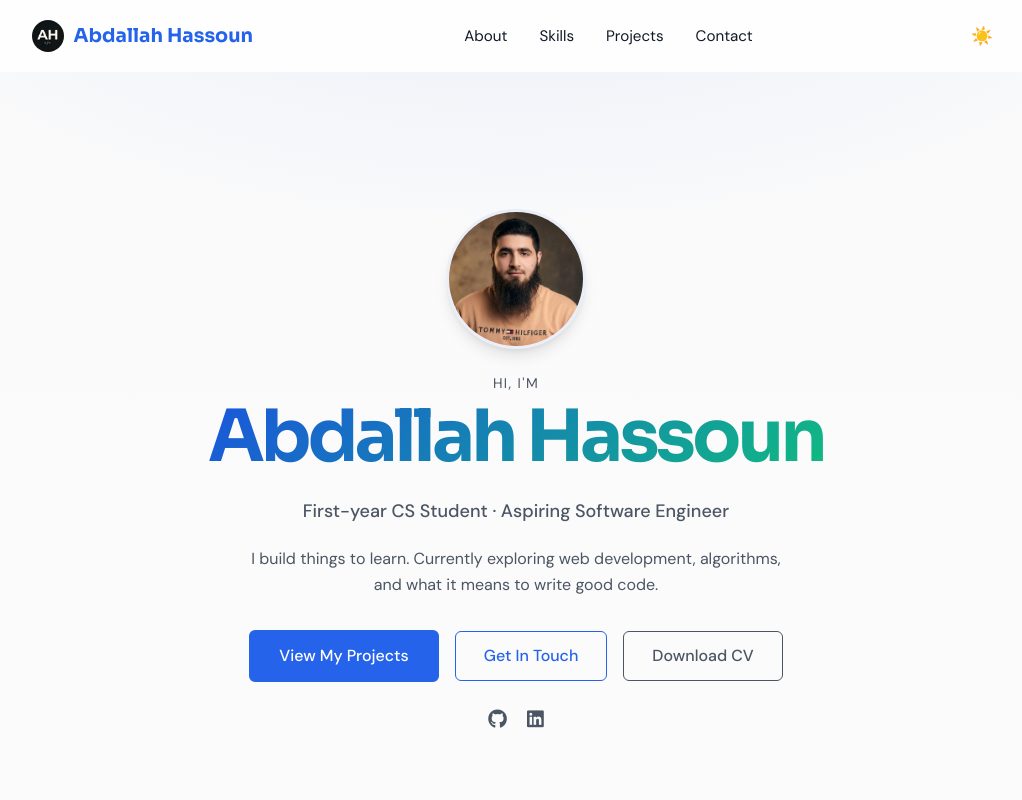
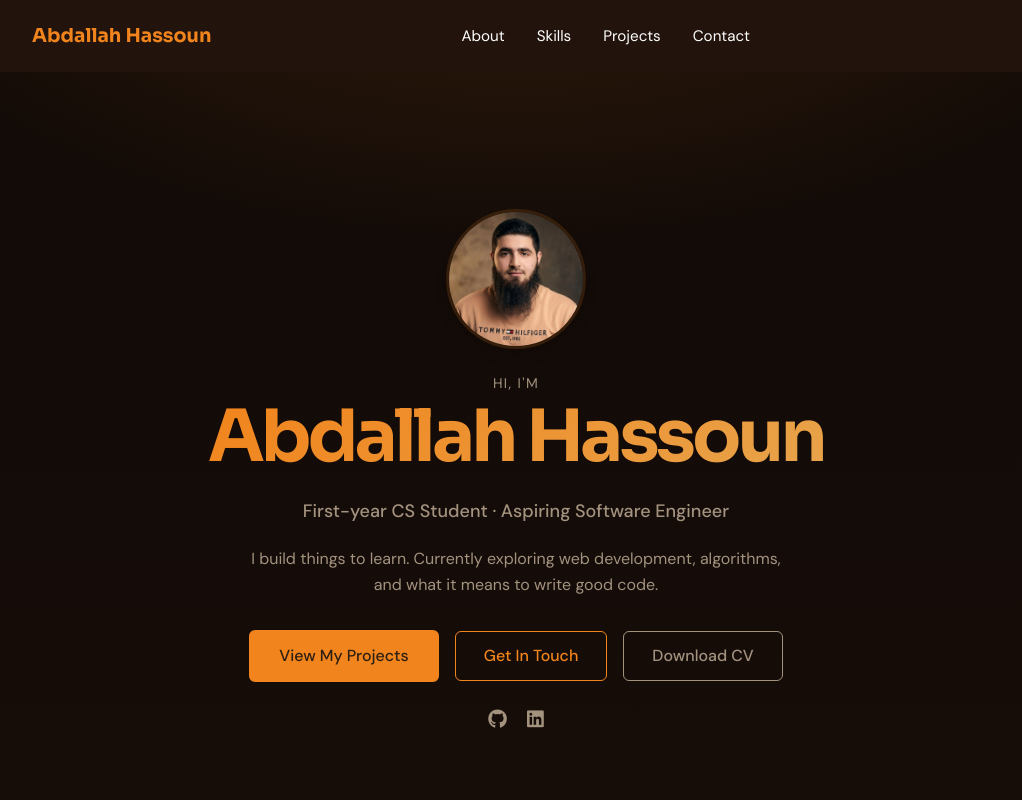
Before and after one commit to ahdevworker03/Abdallah-Hassoun-Portfolio, a React (Vite) app: page / in a window 1280 px wide. Shown: the top 800 px of the page, without its empty margins (124-1146 px from the left). Built offline with nearby package versions, Linux system fonts and the light colour scheme.

Commit message:
style: update color scheme and improve UI elements across the portfolio

```diff
--- a/public/404.html
+++ b/public/404.html
@@ -23,8 +23,8 @@
         display: flex;
         align-items: center;
         justify-content: center;
-        background: #fafafa;
-        color: #111827;
+        background: #110a07;
+        color: #ffffff;
         font-family: "DM Sans", sans-serif;
         text-align: center;
         padding: 2rem;
@@ -48,7 +48,7 @@
         font-size: 5rem;
         font-weight: 700;
         line-height: 1;
-        background: linear-gradient(135deg, #2563eb, #10b981);
+        background: linear-gradient(135deg, #f1841c, #e8a34a);
         -webkit-background-clip: text;
         -webkit-text-fill-color: transparent;
         background-clip: text;
@@ -56,7 +56,7 @@
       }
       p {
         font-size: 1.1rem;
-        color: #4b5563;
+        color: #a3927e;
         line-height: 1.625;
         margin-bottom: 2rem;
       }
@@ -64,8 +64,8 @@
         display: inline-block;
         padding: 0.75rem 1.75rem;
         border-radius: 6px;
-        background: #2563eb;
-        color: #fff;
+        background: #f1841c;
+        color: #2d1f14;
         font-family: "DM Sans", sans-serif;
         font-size: 1rem;
         font-weight: 500;
@@ -76,7 +76,7 @@
         opacity: 0.9;
       }
       a:focus-visible {
-        outline: 2px solid #2563eb;
+        outline: 2px solid #f1841c;
         outline-offset: 2px;
       }
       @media (prefers-reduced-motion: reduce) {
--- a/src/components/layout/Navbar.tsx
+++ b/src/components/layout/Navbar.tsx
@@ -2,7 +2,6 @@ import { useState, useRef, useEffect } from "react"
 import { navLinks } from "../../data/navigation"
 import useScrolledNav from "../../hooks/useScrolledNav"
 import useScrollSpy from "../../hooks/useScrollSpy"
-import ThemeToggle from "../ui/ThemeToggle"
 
 const sectionIds = ["hero", "about", "skills", "projects", "contact"]
 
@@ -43,12 +42,10 @@ function Navbar() {
       }`}
     >
       <div className="mx-auto flex h-full max-w-[1000px] items-center justify-between px-4">
-        <a href="#hero" className="flex items-center gap-[0.6rem] font-heading text-[1.2rem] font-bold text-primary no-underline">
-          <img
-            src="/favicon_io/apple-touch-icon.png"
-            alt="Abdallah Hassoun"
-            className="block h-8 w-8 rounded-full object-cover"
-          />
+        <a
+          href="#hero"
+          className="flex items-center gap-[0.6rem] font-heading text-[1.2rem] font-bold text-primary no-underline"
+        >
           Abdallah Hassoun
         </a>
 
@@ -87,11 +84,16 @@ function Navbar() {
             aria-expanded={menuOpen}
             onClick={() => setMenuOpen((prev) => !prev)}
           >
-            <span className={`block h-[2px] w-6 rounded-sm bg-text-primary transition-all duration-300 ease-smooth ${menuOpen ? "translate-y-[7px] rotate-45" : ""}`} />
-            <span className={`block h-[2px] w-6 rounded-sm bg-text-primary transition-all duration-300 ease-smooth ${menuOpen ? "opacity-0" : ""}`} />
-            <span className={`block h-[2px] w-6 rounded-sm bg-text-primary transition-all duration-300 ease-smooth ${menuOpen ? "-translate-y-[7px] -rotate-45" : ""}`} />
+            <span
+              className={`block h-[2px] w-6 rounded-sm bg-text-primary transition-all duration-300 ease-smooth ${menuOpen ? "translate-y-[7px] rotate-45" : ""}`}
+            />
+            <span
+              className={`block h-[2px] w-6 rounded-sm bg-text-primary transition-all duration-300 ease-smooth ${menuOpen ? "opacity-0" : ""}`}
+            />
+            <span
+              className={`block h-[2px] w-6 rounded-sm bg-text-primary transition-all duration-300 ease-smooth ${menuOpen ? "-translate-y-[7px] -rotate-45" : ""}`}
+            />
           </button>
-          <ThemeToggle />
         </div>
       </div>
     </nav>
--- a/src/components/sections/Contact.tsx
+++ b/src/components/sections/Contact.tsx
@@ -93,7 +93,7 @@ function Contact() {
       inputBase,
       errors[field] && touched[field]
         ? "border-red-500 focus:border-red-500"
-        : "border-border focus:border-primary",
+        : "border-border focus:border-primary focus:ring-2 focus:ring-focus-ring",
     ].join(" ")
 
   return (
@@ -183,7 +183,7 @@ function Contact() {
 
             {FORMSPREE_MISSING && (
               <div
-                className="rounded-md bg-amber-50 px-4 py-3 text-sm text-amber-700 dark:bg-amber-900/20 dark:text-amber-400"
+                className="rounded-md bg-amber-900/20 px-4 py-3 text-sm text-amber-400"
                 role="alert"
               >
                 The contact form is not configured yet. Please email me directly using the links below.
@@ -192,7 +192,7 @@ function Contact() {
 
             {status === "error" && (
               <div
-                className="rounded-md bg-red-50 px-4 py-3 text-sm text-red-600 dark:bg-red-900/20 dark:text-red-400"
+                className="rounded-md bg-red-900/20 px-4 py-3 text-sm text-red-400"
                 role="alert"
               >
                 Something went wrong. Please try again or email me directly.
--- a/src/components/sections/Skills.tsx
+++ b/src/components/sections/Skills.tsx
@@ -23,7 +23,7 @@ function Skills() {
             >
               <div className="flex items-center gap-3">
                 <i
-                  className={`${categoryIcons[category.name] || "fa-solid fa-tag"} text-lg text-primary`}
+                  className={`${categoryIcons[category.name] || "fa-solid fa-tag"} text-lg text-accent`}
                 />
                 <h3 className="font-heading text-[0.8rem] font-semibold uppercase tracking-[0.1em] text-text-secondary">
                   {category.name}
--- a/src/components/ui/Button.tsx
+++ b/src/components/ui/Button.tsx
@@ -10,9 +10,9 @@ interface ButtonProps {
 
 const variantStyles: Record<ButtonProps["variant"], string> = {
   primary:
-    "border-2 border-primary bg-primary text-white hover:brightness-110 hover:shadow-lg hover:shadow-primary/25",
+    "border-2 border-primary bg-primary text-on-primary hover:bg-primary-hover hover:shadow-lg hover:shadow-primary/25",
   secondary:
-    "border border-primary bg-transparent text-primary hover:bg-primary hover:text-white hover:shadow-lg hover:shadow-primary/20",
+    "border border-primary bg-transparent text-primary hover:bg-primary hover:text-on-primary hover:shadow-lg hover:shadow-primary/20",
   cv: "btn-cv border border-text-secondary bg-transparent text-text-secondary hover:bg-text-secondary hover:text-white hover:shadow-lg hover:shadow-text-secondary/15",
 }
 
--- a/src/components/ui/ProjectCard.tsx
+++ b/src/components/ui/ProjectCard.tsx
@@ -18,7 +18,7 @@ function ProjectCard({ project }: ProjectCardProps) {
         {project.tech.map((tech) => (
           <li
             key={tech}
-            className="rounded-lg bg-primary-soft px-[0.8rem] py-[0.4rem] text-xs font-semibold text-primary"
+            className="rounded-lg bg-accent-soft px-[0.8rem] py-[0.4rem] text-xs font-semibold text-accent"
           >
             {tech}
           </li>
@@ -28,7 +28,7 @@ function ProjectCard({ project }: ProjectCardProps) {
         href={project.githubUrl}
         target="_blank"
         rel="noopener noreferrer"
-        className="relative z-10 mt-auto inline-flex items-center gap-2 text-[0.9rem] font-medium text-primary no-underline transition-all duration-200 hover:text-accent hover:scale-[1.02]"
+        className="relative z-10 mt-auto inline-flex items-center gap-2 text-[0.9rem] font-medium text-accent no-underline transition-all duration-200 hover:text-primary hover:scale-[1.02]"
       >
         <i className="fa-brands fa-github text-sm" />
         View on GitHub
--- a/src/components/ui/ScrollToTop.tsx
+++ b/src/components/ui/ScrollToTop.tsx
@@ -19,7 +19,7 @@ function ScrollToTop() {
       id="scroll-top-btn"
       aria-label="Scroll to top"
       onClick={() => window.scrollTo({ top: 0, behavior: "smooth" })}
-      className={`fixed bottom-8 right-8 z-[200] flex h-11 w-11 items-center justify-center rounded-full border-none bg-primary text-white text-[1.1rem] no-underline shadow-lg transition-all duration-300 ease-smooth hover:bg-[#1648c0] hover:scale-110 hover:shadow-xl ${
+      className={`fixed bottom-8 right-8 z-[200] flex h-11 w-11 items-center justify-center rounded-full border-none bg-primary text-white text-[1.1rem] no-underline shadow-lg transition-all duration-300 ease-smooth hover:bg-primary-hover hover:scale-110 hover:shadow-xl ${
         visible ? "opacity-100 scale-100 pointer-events-auto" : "opacity-0 scale-75 pointer-events-none"
       }`}
     >
--- a/src/components/ui/ThemeToggle.tsx
+++ /dev/null
@@ -1,27 +0,0 @@
-import { useState } from "react"
-import useTheme from "../../hooks/useTheme"
-
-function ThemeToggle() {
-  const { theme, toggleTheme } = useTheme()
-  const [rotating, setRotating] = useState(false)
-
-  const handleClick = () => {
-    setRotating(true)
-    toggleTheme()
-    setTimeout(() => setRotating(false), 300)
-  }
-
-  return (
-    <button
-      className="flex h-9 w-9 cursor-pointer items-center justify-center rounded-full border-none bg-transparent text-[1.1rem] transition-all duration-200 hover:scale-110 hover:bg-black/15 dark:hover:bg-white/15"
-      aria-label="Toggle dark mode"
-      onClick={handleClick}
-    >
-      <span className={`theme-icon ${rotating ? "rotating" : ""}`}>
-        {theme === "dark" ? "🌙" : "☀️"}
-      </span>
-    </button>
-  )
-}
-
-export default ThemeToggle
--- a/src/hooks/useTheme.ts
+++ /dev/null
@@ -1,33 +0,0 @@
-import { useState, useEffect, useCallback } from "react"
-
-type Theme = "light" | "dark"
-
-interface UseThemeReturn {
-  theme: Theme
-  toggleTheme: () => void
-}
-
-function useTheme(): UseThemeReturn {
-  const [theme, setTheme] = useState<Theme>(() => {
-    const saved = localStorage.getItem("theme")
-    return saved === "dark" ? "dark" : "light"
-  })
-
-  useEffect(() => {
-    const root = document.documentElement
-    if (theme === "dark") {
-      root.classList.add("dark")
-    } else {
-      root.classList.remove("dark")
-    }
-    localStorage.setItem("theme", theme)
-  }, [theme])
-
-  const toggleTheme = useCallback(() => {
-    setTheme((prev) => (prev === "dark" ? "light" : "dark"))
-  }, [])
-
-  return { theme, toggleTheme }
-}
-
-export default useTheme
--- a/src/index.css
+++ b/src/index.css
@@ -3,31 +3,19 @@
 @tailwind utilities;
 
 :root {
-  --color-background: #fafafa;
-  --color-surface: #ffffff;
-  --color-primary: #2563eb;
-  --color-primary-soft: rgba(37, 99, 235, 0.08);
-  --color-accent: #10b981;
-  --color-accent-soft: rgba(16, 185, 129, 0.08);
-  --color-text-primary: #111827;
-  --color-text-secondary: #4b5563;
-  --color-border: rgba(0, 0, 0, 0.06);
-  --color-glass-bg: rgba(255, 255, 255, 0.7);
-  --color-glass-border: rgba(255, 255, 255, 0.3);
-  --color-glass-shadow: rgba(0, 0, 0, 0.04);
-}
-
-.dark {
-  --color-background: #0a0e14;
-  --color-surface: #161b22;
-  --color-primary: #60a5fa;
-  --color-primary-soft: rgba(96, 165, 250, 0.1);
-  --color-accent: #34d399;
-  --color-accent-soft: rgba(52, 211, 153, 0.1);
-  --color-text-primary: #f9fafb;
-  --color-text-secondary: #9ca3af;
+  --color-background: #110a07;
+  --color-surface: #27170f;
+  --color-primary: #f1841c;
+  --color-primary-soft: rgba(241, 132, 28, 0.15);
+  --color-primary-hover: #d47310;
+  --color-on-primary: #2d1f14;
+  --color-accent: #cc8842;
+  --color-accent-soft: rgba(204, 136, 66, 0.15);
+  --color-text-primary: #ffffff;
+  --color-text-secondary: #a3927e;
   --color-border: rgba(255, 255, 255, 0.06);
-  --color-glass-bg: rgba(22, 27, 34, 0.7);
+  --color-focus-ring: rgba(241, 132, 28, 0.3);
+  --color-glass-bg: rgba(39, 23, 15, 0.7);
   --color-glass-border: rgba(255, 255, 255, 0.06);
   --color-glass-shadow: rgba(0, 0, 0, 0.2);
 }
@@ -41,27 +29,21 @@ body {
   background: linear-gradient(180deg, var(--color-background) 0%, var(--color-surface) 100%);
   color: var(--color-text-primary);
   font-family: "DM Sans", sans-serif;
-  transition: background-color 300ms ease, color 300ms ease;
 }
 
 .gradient-text {
-  background: linear-gradient(135deg, #1a56db, #10b981);
+  background: linear-gradient(135deg, #f1841c, #e8a34a);
   -webkit-background-clip: text;
   -webkit-text-fill-color: transparent;
   background-clip: text;
 }
 
 .gradient-hero {
-  background: radial-gradient(ellipse 80% 60% at 50% -20%, var(--color-primary-soft) 0%, transparent 70%);
-}
-
-.theme-icon {
-  display: inline-block;
-  transition: transform 300ms ease;
-}
-
-.theme-icon.rotating {
-  transform: rotate(360deg);
+  background: radial-gradient(
+    ellipse 80% 60% at 50% -20%,
+    var(--color-primary-soft) 0%,
+    transparent 70%
+  );
 }
 
 @keyframes cv-pulse {
@@ -75,33 +57,20 @@ body {
 }
 
 @media (prefers-reduced-motion: reduce) {
-  .theme-icon.rotating {
-    transform: none;
-  }
   .btn-cv:active {
     animation: none;
   }
 }
 
 .glass-bg {
-  background: rgba(255, 255, 255, 0.8);
+  background: rgba(39, 23, 15, 0.8);
   backdrop-filter: blur(12px);
-  transition: background-color 300ms ease;
-}
-
-.dark .glass-bg {
-  background: rgba(22, 27, 34, 0.8);
 }
 
 .glass-section {
-  background: rgba(255, 255, 255, 0.6);
+  background: rgba(17, 10, 7, 0.6);
   backdrop-filter: blur(16px);
   border-bottom: 1px solid var(--color-border);
-  transition: background-color 300ms ease, border-color 300ms ease;
-}
-
-.dark .glass-section {
-  background: rgba(10, 14, 20, 0.6);
 }
 
 .reveal {
--- a/tailwind.config.js
+++ b/tailwind.config.js
@@ -1,6 +1,5 @@
 /** @type {import('tailwindcss').Config} */
 export default {
-  darkMode: "class",
   content: ["./index.html", "./src/**/*.{js,ts,jsx,tsx}"],
   theme: {
     extend: {
@@ -14,7 +13,9 @@ export default {
         primary: {
           DEFAULT: "var(--color-primary)",
           soft: "var(--color-primary-soft)",
+          hover: "var(--color-primary-hover)",
         },
+        "on-primary": "var(--color-on-primary)",
         accent: {
           DEFAULT: "var(--color-accent)",
           soft: "var(--color-accent-soft)",
@@ -22,6 +23,7 @@ export default {
         "text-primary": "var(--color-text-primary)",
         "text-secondary": "var(--color-text-secondary)",
         border: "var(--color-border)",
+        "focus-ring": "var(--color-focus-ring)",
         glass: {
           bg: "var(--color-glass-bg)",
           border: "var(--color-glass-border)",
```
Also changed, not shown: public/favicon_io/site.webmanifest, public/og-image.png, 1 other file (tests, documents, lock files or other folders).
